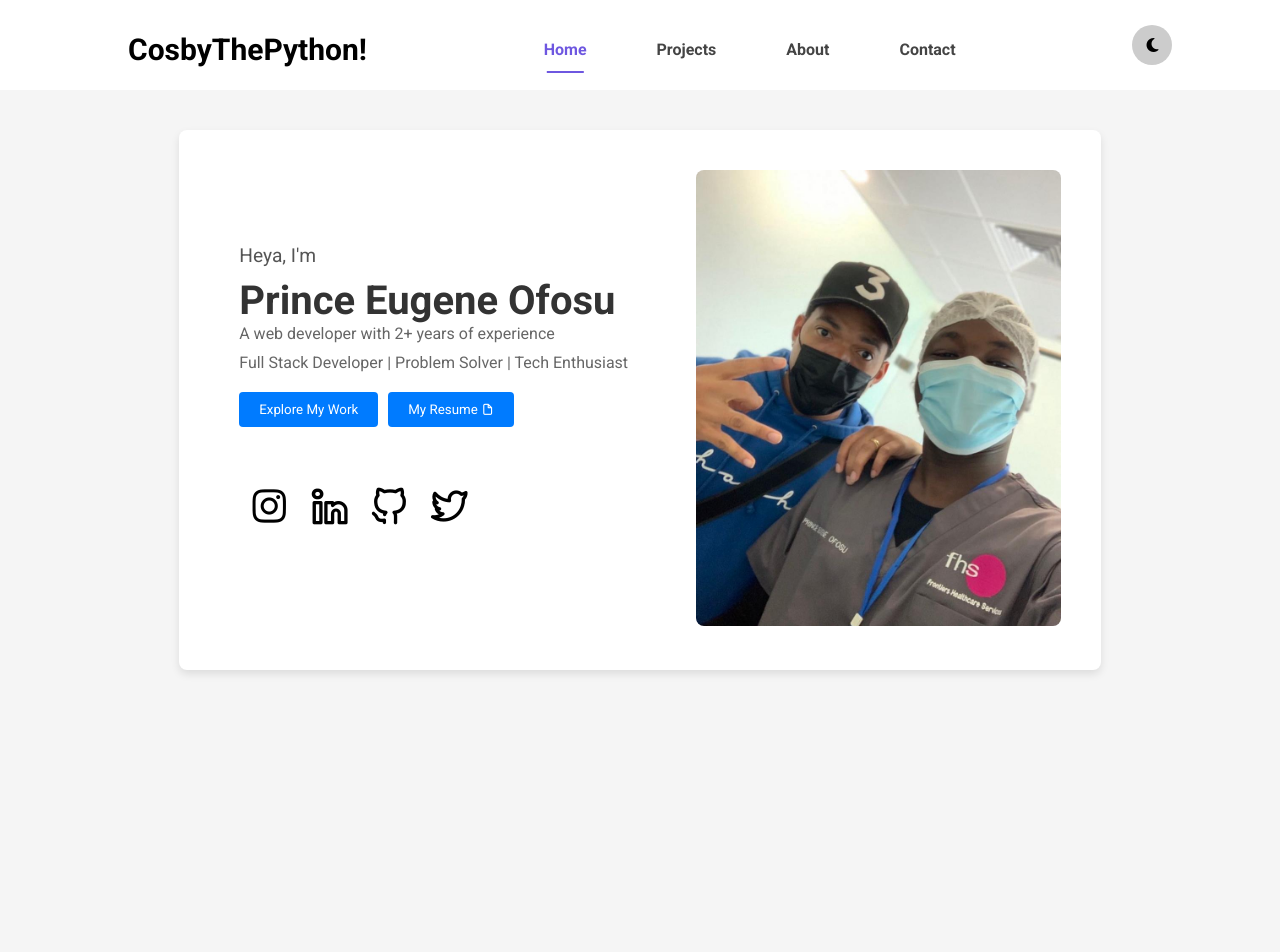
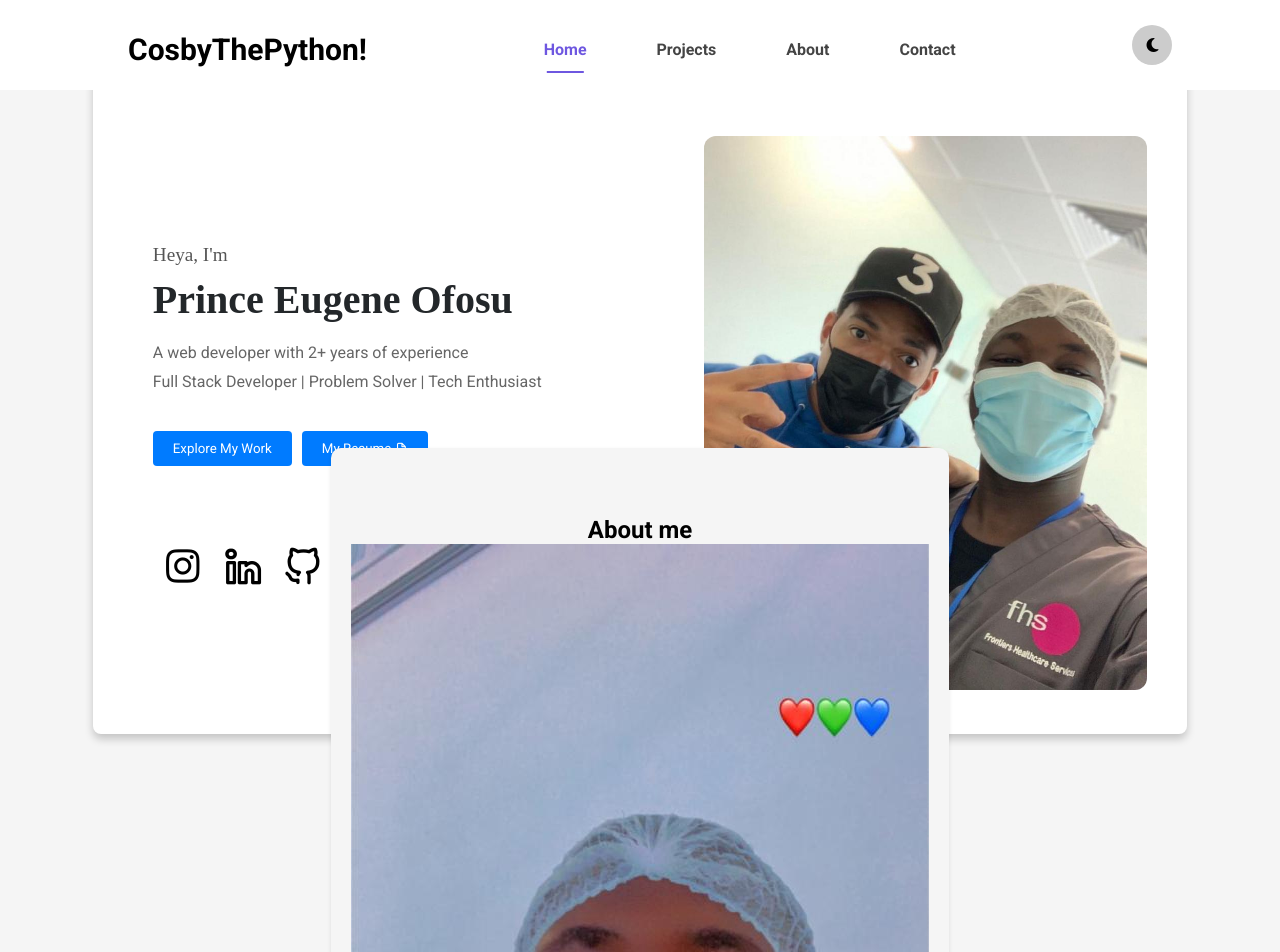
Before and after one commit to Pcosby5/react_journey, a React (Create React App) app in the folder cosby-the-python-portfolio/: page / in a window 1280 px wide. Shown: the top 952 px of the page. Built offline with nearby package versions, Linux system fonts and the light colour scheme; a web font is replaced by a local one.

Commit message:
added about profile picture

```diff
--- a/cosby-the-python-portfolio/src/components/Hero.css
+++ b/cosby-the-python-portfolio/src/components/Hero.css
@@ -6,7 +6,7 @@
   background-color: #fff;
   padding: 40px;
   border-radius: 8px;
-  box-shadow: 0 4px 8px rgba(0, 0, 0, 0.1);
+  box-shadow: 0 5px 9px rgba(0, 0, 0, 0.2);
 }
 
 /* Content is split into two parts */
@@ -15,6 +15,7 @@
   justify-content: space-between;
   align-items: center;
   width: 100%;
+  margin-top: 30px;
 }
 
 /* Left side for the image */
@@ -28,7 +29,7 @@
 .image-section img {
   max-width: 100%;
   height: auto;
-  border-radius: 8px;
+  border-radius: 12px 12px;
 }
 
 /* Right side for the text */
@@ -37,11 +38,20 @@
   padding: 0 20px;
 }
 
+.hello {
+  margin-top: 30px;
+}
+
 /* Styling for the 'Heya, I'm' text */
 .hello p {
   font-size: 1.2rem;
   color: #555;
   margin-bottom: 10px;
+  font-family: cursive;
+}
+
+.hero-name {
+  margin-bottom: 20px;
 }
 
 /* Name styling */
@@ -50,6 +60,8 @@
   font-weight: bold;
   color: #333;
   margin-bottom: 20px;
+  font-family: cursive;
+  color: #23272a;
 }
 
 /* Additional info text styling */
@@ -61,7 +73,8 @@
 
 /* Button container */
 .hero-text-btn {
-  margin-top: 20px;
+  margin-top: 40px;
+  display: flex;
 }
 
 .btn {
@@ -84,19 +97,22 @@
   display: flex;
   justify-content: flex-start;
   align-items: center;
-  margin-top: 30px;
+  margin-top: 50px;
   /* background-color: #0056b3; */
   width: 100%;
   padding: 10px;
   height: 100px;
 
+
 }
-
+/* Items in the social icons container */
 .social-icons i{
   /* color: #fff; */
   font-size: 2.5rem;
   margin-right: 20px;
+  margin-bottom: 20px;
   cursor: pointer;
+
 }
 
 
--- a/cosby-the-python-portfolio/src/pages/About.js
+++ b/cosby-the-python-portfolio/src/pages/About.js
@@ -1,8 +1,11 @@
+import React from 'react'
+import '../styles/about.css'
+
 export default function About() {
   return (
-
-      <main className="wrapper">
-        <section className="section" id="about">
+    <main className="wrapper">
+      <section className="section" id="about">
+        <div className="about-container">
           <div className="top-header">
             <h1>About me</h1>
           </div>
@@ -11,8 +14,8 @@ export default function About() {
             <div className="col">
               <div className="about-info">
                 <figure className="about-me">
+                  <img src="../assets/image/profile.jpeg" alt="Profile" className="profile" />
                   <figcaption>
-                    <img src="" alt="" className="profile"></img>
                     <h1>Web developer</h1>
                     <p>Full Stack Developer | Problem Solver | Tech Enthusiast</p>
                   </figcaption>
@@ -22,10 +25,10 @@ export default function About() {
             </div>
           </div>
 
-          <div className="skils">
+          <div className="skills">
             <div className="skill-box">
               <span className="title">HTML</span>
-              <div className="skill-bar ">
+              <div className="skill-bar">
                 <span className="skill-per html">
                   <span className="tool-tip">90%</span>
                 </span>
@@ -44,7 +47,7 @@ export default function About() {
             <div className="skill-box">
               <span className="title">JAVASCRIPT</span>
               <div className="skill-bar">
-                <span className="skill-per JS">
+                <span className="skill-per js">
                   <span className="tool-tip">80%</span>
                 </span>
               </div>
@@ -52,8 +55,8 @@ export default function About() {
 
             <div className="skill-box">
               <span className="title">CSS</span>
-              <div className="skill-bar ">
-                <span className="skill-per CSS">
+              <div className="skill-bar">
+                <span className="skill-per css">
                   <span className="tool-tip">75%</span>
                 </span>
               </div>
@@ -61,15 +64,15 @@ export default function About() {
 
             <div className="skill-box">
               <span className="title">GIT</span>
-              <div className="skill-bar ">
+              <div className="skill-bar">
                 <span className="skill-per git">
                   <span className="tool-tip">95%</span>
                 </span>
               </div>
             </div>
-
           </div>
-        </section>
+        </div>
+      </section>
     </main>
-  )
+  );
 }
--- a/cosby-the-python-portfolio/src/styles/about.css
+++ b/cosby-the-python-portfolio/src/styles/about.css
@@ -0,0 +1,10 @@
+.about-container {
+  display: flex;
+  flex-direction: column;
+  align-items: center;
+  margin: 50px 0;
+  padding: 20px;
+  background-color: #f5f5f5;
+  border-radius: 10px;
+  box-shadow: 0 2px 4px rgba(0, 0, 0, 0.1);
+}
--- a/cosby-the-python-portfolio/src/styles/main.css
+++ b/cosby-the-python-portfolio/src/styles/main.css
@@ -62,7 +62,7 @@ h1 {
     align-items: center;
     height: 100vh;
     background-color: #f5f5f5;
-    padding-inline: 10vw;
+    padding-inline: 2.5vw;
 }
 
 .section {
```
Also changed, not shown: cosby-the-python-portfolio/public/assets/image/profile.jpeg (added).
